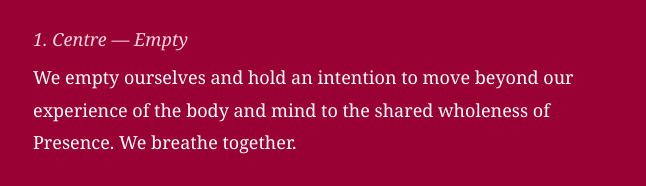
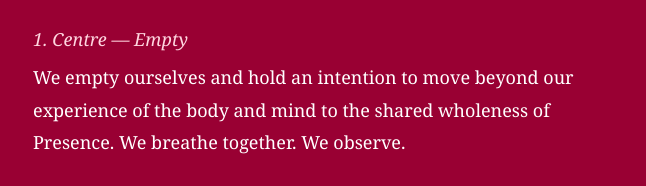
Before and after one commit to gameofnow/gameofnow.github.io, a plain HTML site: page how-to-play.html in a window 1280 px wide. Shown: the part 465-651 px from the top of the page, without its empty margins (307-953 px from the left). Drawn offline with Linux system fonts and the light colour scheme.

Commit message:
Add 'We observe.' to Centre step in Ring process
Co-Authored-By: Claude Opus 4.6 <noreply@anthropic.com>

```diff
--- a/how-to-play.html
+++ b/how-to-play.html
@@ -76,7 +76,7 @@ p {
 <h2>The Ring</h2>
 
 <h3>1. Centre — Empty</h3>
-<p>We empty ourselves and hold an intention to move beyond our experience of the body and mind to the shared wholeness of Presence. We breathe together.</p>
+<p>We empty ourselves and hold an intention to move beyond our experience of the body and mind to the shared wholeness of Presence. We breathe together. We observe.</p>
 
 <h3>2. First Ring — Coherence</h3>
 <p>The first ring is achieved when there is a feeling in the space that coherence has arrived from breathing together. This is not declared. It is felt. An experienced host knows when this state is achieved.</p>
```
Also changed, not shown: vision.html (+1 -1 lines).
